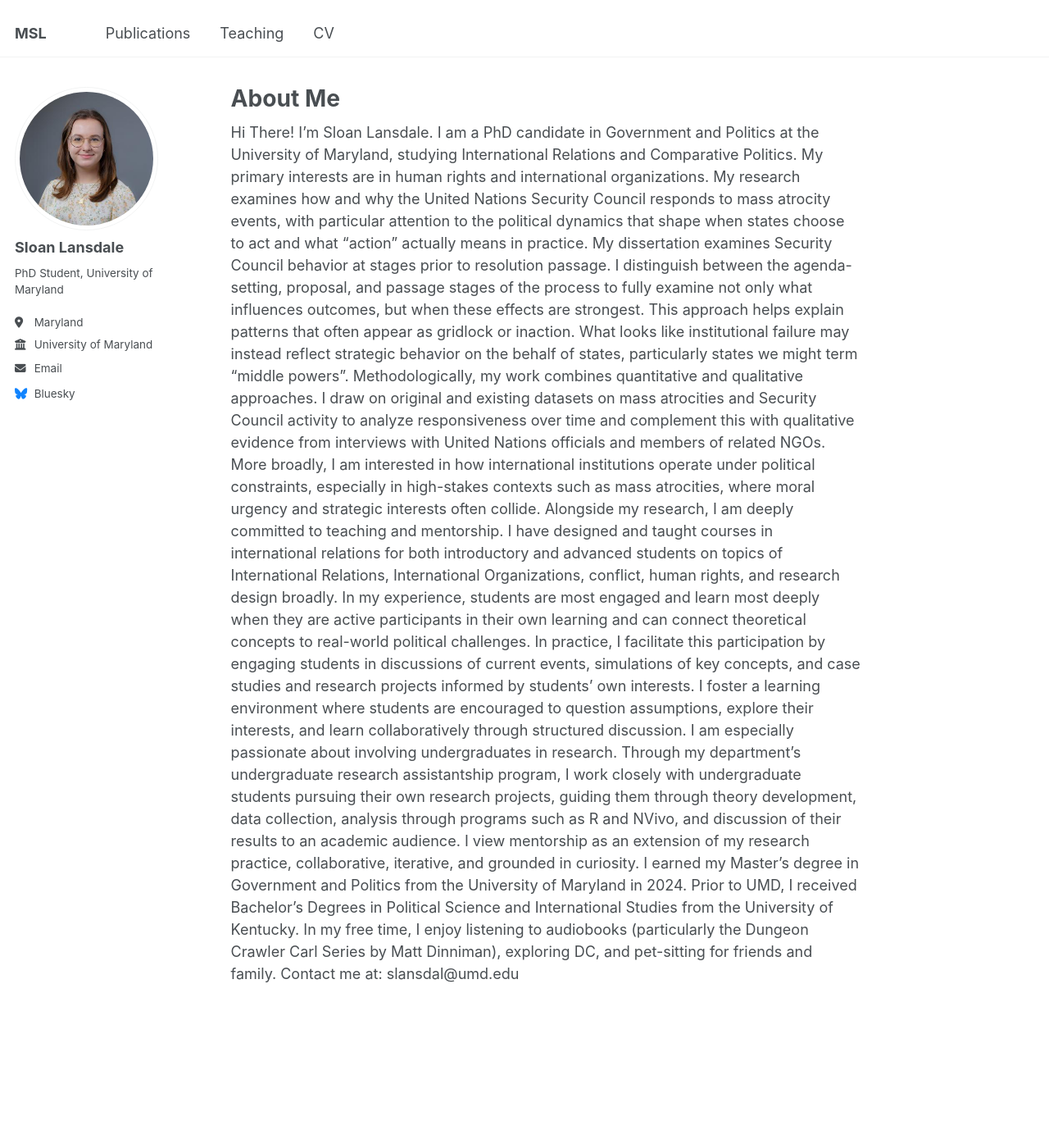
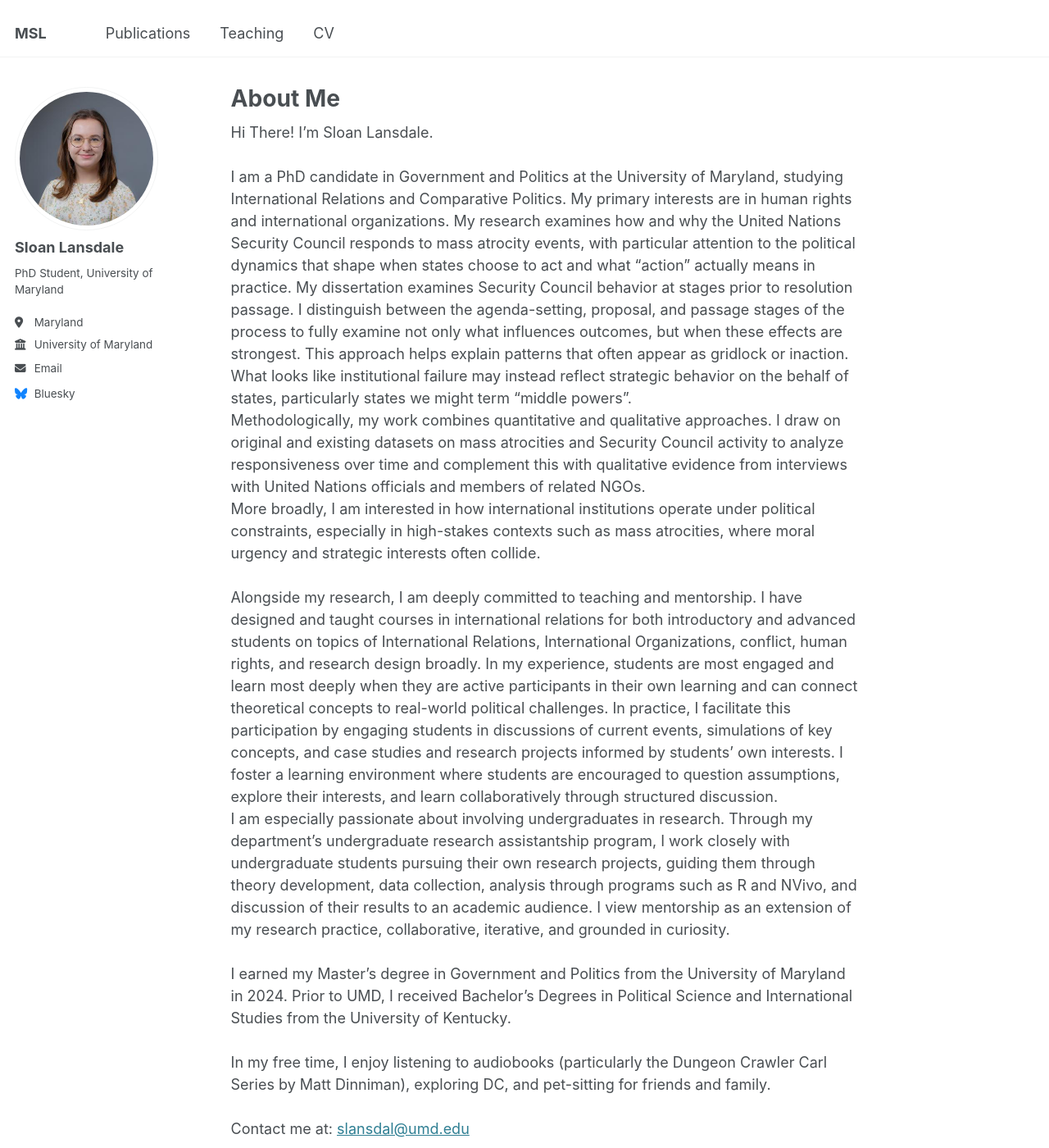
Before and after one commit to slansdale/slansdale.github.io, a Jekyll site: the page built from _pages/about.md, in a window 1280 px wide and 1400 px high. Shown: the whole window at 82% size. Built offline with Jekyll 4.4.1, drawn with Linux system fonts in a browser that asks for light colours; part of the change alters nothing that is shown.

```diff
--- a/_pages/about.md
+++ b/_pages/about.md
@@ -6,13 +6,18 @@ redirect_from:
   - /about/
   - /about.html
 ---
-Hi There! I'm Sloan Lansdale.
+Hi There! I'm Sloan Lansdale. \
+\
 I am a PhD candidate in Government and Politics at the University of Maryland, studying International Relations and Comparative Politics. My primary interests are in human rights and international organizations. My research examines how and why the United Nations Security Council responds to mass atrocity events, with particular attention to the political dynamics that shape when states choose to act and what "action" actually means in practice.
-My dissertation examines Security Council behavior at stages prior to resolution passage. I distinguish between the agenda-setting, proposal, and passage stages of the process to fully examine not only what influences outcomes, but when these effects are strongest. This approach helps explain patterns that often appear as gridlock or inaction. What looks like institutional failure may instead reflect strategic behavior on the behalf of states, particularly states we might term "middle powers".
-Methodologically, my work combines quantitative and qualitative approaches. I draw on original and existing datasets on mass atrocities and Security Council activity to analyze responsiveness over time and complement this with qualitative evidence from interviews with United Nations officials and members of related NGOs.
-More broadly, I am interested in how international institutions operate under political constraints, especially in high-stakes contexts such as mass atrocities, where moral urgency and strategic interests often collide.
-Alongside my research, I am deeply committed to teaching and mentorship. I have designed and taught courses in international relations for both introductory and advanced students on topics of International Relations, International Organizations, conflict, human rights, and research design broadly. In my experience, students are most engaged and learn most deeply when they are active participants in their own learning and can connect theoretical concepts to real-world political challenges. In practice, I facilitate this participation by engaging students in discussions of current events, simulations of key concepts, and case studies and research projects informed by students' own interests. I foster a learning environment where students are encouraged to question assumptions, explore their interests, and learn collaboratively through structured discussion.
-I am especially passionate about involving undergraduates in research. Through my department's undergraduate research assistantship program, I work closely with undergraduate students pursuing their own research projects, guiding them through theory development, data collection, analysis through programs such as R and NVivo, and discussion of their results to an academic audience. I view mentorship as an extension of my research practice, collaborative, iterative, and grounded in curiosity.
-I earned my Master's degree in Government and Politics from the University of Maryland in 2024. Prior to UMD, I received Bachelor's Degrees in Political Science and International Studies from the University of Kentucky.
-In my free time, I enjoy listening to audiobooks (particularly the Dungeon Crawler Carl Series by Matt Dinniman), exploring DC, and pet-sitting for friends and family.
-Contact me at: slansdal@umd.edu
+My dissertation examines Security Council behavior at stages prior to resolution passage. I distinguish between the agenda-setting, proposal, and passage stages of the process to fully examine not only what influences outcomes, but when these effects are strongest. This approach helps explain patterns that often appear as gridlock or inaction. What looks like institutional failure may instead reflect strategic behavior on the behalf of states, particularly states we might term "middle powers". \
+Methodologically, my work combines quantitative and qualitative approaches. I draw on original and existing datasets on mass atrocities and Security Council activity to analyze responsiveness over time and complement this with qualitative evidence from interviews with United Nations officials and members of related NGOs. \
+More broadly, I am interested in how international institutions operate under political constraints, especially in high-stakes contexts such as mass atrocities, where moral urgency and strategic interests often collide. \
+\
+Alongside my research, I am deeply committed to teaching and mentorship. I have designed and taught courses in international relations for both introductory and advanced students on topics of International Relations, International Organizations, conflict, human rights, and research design broadly. In my experience, students are most engaged and learn most deeply when they are active participants in their own learning and can connect theoretical concepts to real-world political challenges. In practice, I facilitate this participation by engaging students in discussions of current events, simulations of key concepts, and case studies and research projects informed by students' own interests. I foster a learning environment where students are encouraged to question assumptions, explore their interests, and learn collaboratively through structured discussion. \
+I am especially passionate about involving undergraduates in research. Through my department's undergraduate research assistantship program, I work closely with undergraduate students pursuing their own research projects, guiding them through theory development, data collection, analysis through programs such as R and NVivo, and discussion of their results to an academic audience. I view mentorship as an extension of my research practice, collaborative, iterative, and grounded in curiosity. \
+\
+I earned my Master's degree in Government and Politics from the University of Maryland in 2024. Prior to UMD, I received Bachelor's Degrees in Political Science and International Studies from the University of Kentucky. \
+\
+In my free time, I enjoy listening to audiobooks (particularly the Dungeon Crawler Carl Series by Matt Dinniman), exploring DC, and pet-sitting for friends and family. \
+\
+Contact me at: [slansdal@umd.edu](slansdal@umd.edu)
```
